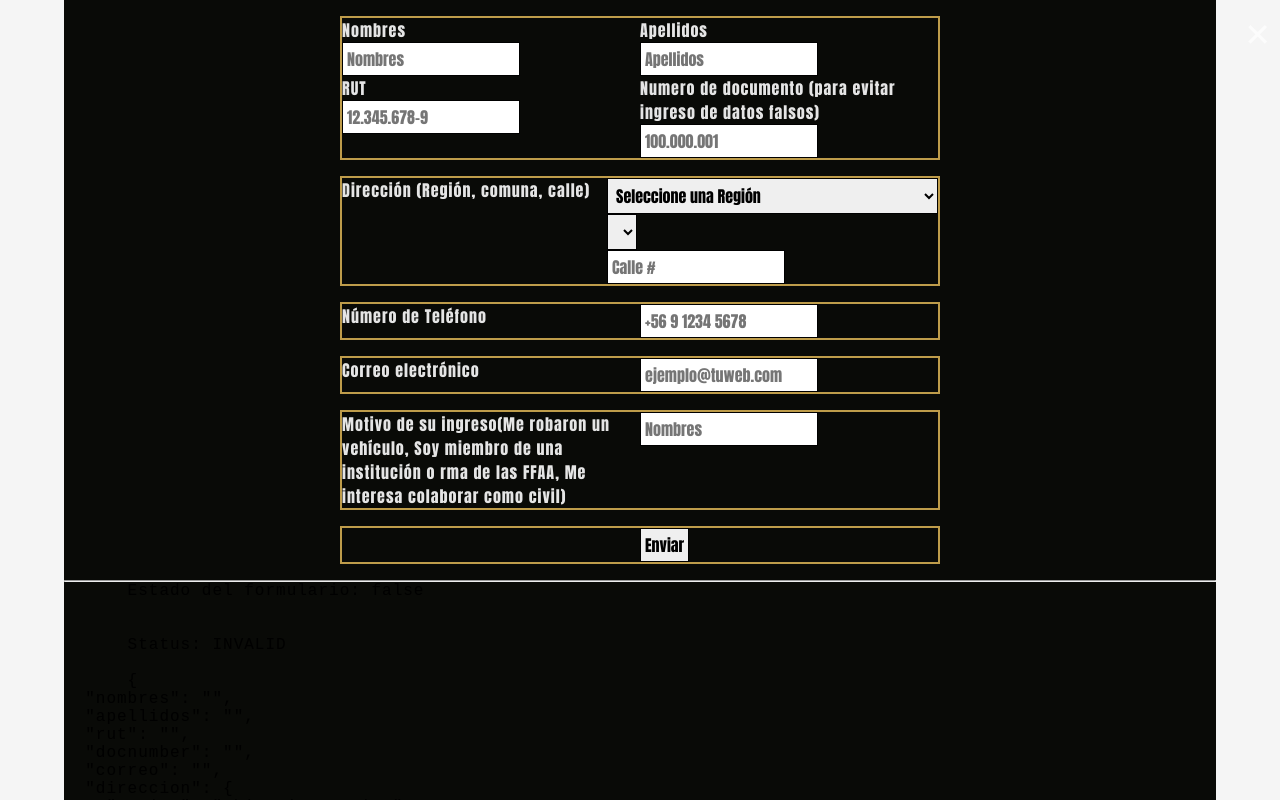
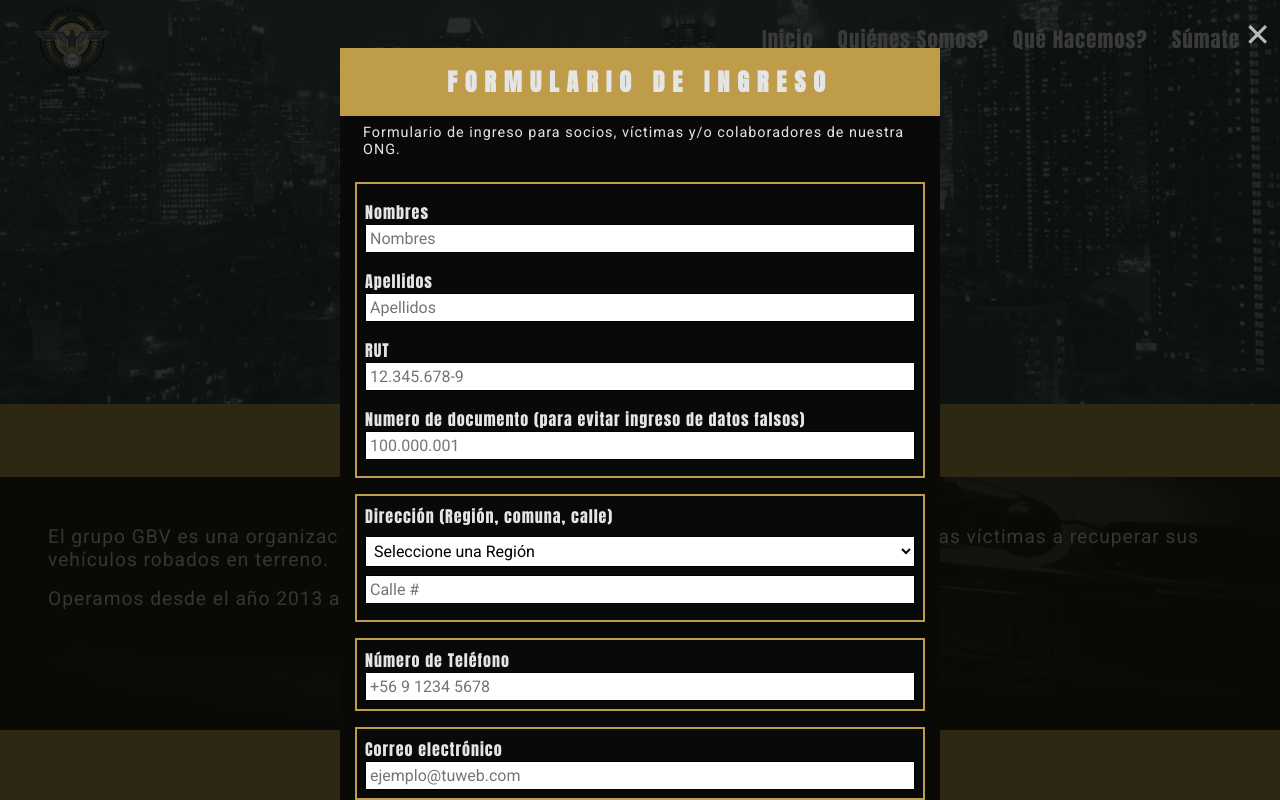
Before and after one commit to EsferaDigital/gbvong, an Angular app: page / in a window 1280 px wide. Shown: the top 800 px of the page. Built offline with nearby package versions, Linux system fonts and the light colour scheme.

Commit message:
termine estructura del formulario y sus animaciones y casi todas las validaciones

```diff
--- a/src/app/components/header/header.component.ts
+++ b/src/app/components/header/header.component.ts
@@ -9,14 +9,13 @@ export class HeaderComponent {
 
   @ViewChild('Header') Header;
 
-  anima : string = 'slide-down';
-  colorHeader : string;
+  anima = 'slide-down';
+  colorHeader: string;
 
-  // header: any = document.getElementById('Header')
 
   constructor() { }
 
-  //Muestra u oculta el panel
+  // Muestra u oculta el panel
   showPanel(boton: any, panel: any){
     boton.classList.toggle('is-active')
     panel.classList.toggle('is-active')
@@ -31,10 +30,10 @@ export class HeaderComponent {
     let st = window.pageXOffset || document.documentElement.scrollTop
 
 
-    if(st > lastScrollTop){
+    if (st > lastScrollTop){
       this.anima = 'slide-up';
       this.colorHeader = '#1F5764'
-    }else if(sctop === 0){
+    }else if (sctop === 0){
       this.anima = 'slide-down'
       this.colorHeader = 'transparent'
     }
--- a/src/app/components/modalform/modalform.component.html
+++ b/src/app/components/modalform/modalform.component.html
@@ -4,6 +4,9 @@
     <form class="Formulario"
           [formGroup]="forma"
           (ngSubmit)="guardar()">
+
+        <h3>FORMULARIO DE INGRESO</h3>
+        <p>Formulario de ingreso para socios, víctimas y/o colaboradores de nuestra ONG.</p>
 
         <div class="Formulario-item">
           <div class="Formulario-item-identidad">
@@ -49,8 +52,12 @@
             <label for="">Numero de documento (para evitar ingreso de datos falsos)</label>
             <div>
               <input type="number"
-                    placeholder="100.000.001"
-                    formControlName="docnumber">
+                     placeholder="100.000.001"
+                     formControlName="docnumber"
+                     [class.is-invalid]="docnumberNoValido">
+              <small *ngIf="docnumberNoValido" class="text-danger">
+                Ingrese un número de documento
+              </small>
             </div>
           </div>
         </div>
@@ -59,7 +66,7 @@
           <label for="">Dirección (Región, comuna, calle)</label>
           <div>
 
-            <div>
+            <div class="Formulario-item-identidad">
               <select formControlName="region"
                       [class.is-invalid]="regionNoValida"
                       [disabled]="ubicacion.length === 0"
@@ -73,7 +80,8 @@
               </small>
             </div>
 
-            <div>
+            <div class="Formulario-item-identidad slide-down"
+                 *ngIf="mostrarComuna">
               <select formControlName="comunas"
                       [class.is-invalid]="comunasNoValida">
                 <option *ngFor="let comuna of comunas">
@@ -85,7 +93,7 @@
               </small>
             </div>
 
-            <div>
+            <div class="Formulario-item-identidad">
               <input type="text"
                      placeholder="Calle #"
                      formControlName="calle"
@@ -101,7 +109,13 @@
         <div class="Formulario-item">
           <label for="">Número de Teléfono</label>
           <div>
-            <input type="number" placeholder="+56 9 1234 5678">
+            <input type="number"
+                   placeholder="+56 9 1234 5678"
+                   formControlName="telefono"
+                   [class.is-invalid]="telefonoNoValido">
+            <small *ngIf="telefonoNoValido" class="text-danger">
+              Ingrese un número de teléfono
+            </small>
           </div>
         </div>
 
@@ -121,28 +135,81 @@
         <div class="Formulario-item">
           <label for="">Motivo de su ingreso(Me robaron un vehículo, Soy miembro de una institución o rma de las FFAA, Me interesa colaborar como civil)</label>
           <div>
-            <input type="text" placeholder="Nombres">
+            <input type="radio"
+                   formControlName="motivo"
+                   value="Me robaron un vehículo"
+                   (click)="scrollToElement(formVictimas)">Me robaron un vehículo
+            <input type="radio"
+                   formControlName="motivo"
+                   value="Soy miembro de una institución o rama de las FFAA">Soy miembro de una institución o rama de las FFAA
+            <input type="radio"
+                   formControlName="motivo"
+                   value="Me interesa colaborar como civil">Me interesa colaborar como civil
+            <small *ngIf="correoNoValido" class="text-danger">
+              Seleccione un motivo de ingreso
+            </small>
           </div>
         </div>
 
-        <div class="Formulario-item">
-          <label>&nbsp;</label>
-          <div>
-            <button type="submit">Enviar</button>
+        <div #formVictimas [ngClass]="expandirForm">
+
+          <h3>SÓLO PARA VÍCTIMAS</h3>
+          <p>Sección de preguntas destinadas a ayudarnos a encontrar tu vehículo y obtener más datos sobre el operar de los delincuentes.</p>
+
+          <div class="Formulario-item">
+            <label for="">Patente del vehículo</label>
+            <div>
+              <input type="text"
+                     placeholder="ABCD12"
+                     formControlName="patente"
+                     [class.is-invalid]="patenteNoValida">
+              <small *ngIf="patenteNoValida" class="text-danger">
+                Ingrese una patente válida
+              </small>
+            </div>
           </div>
+
+          <div class="Formulario-item">
+            <label for="">Más datos que pudieras añadir (marca, color, lugar y circunstancias del robo)</label>
+            <div>
+              <textarea formControlName="moredata"></textarea>
+            </div>
+          </div>
+
+          <div class="Formulario-item">
+            <label>Si encontramos tu vehículo, ¿estarías dispuesto a hacer una donación a nuestra ONG?</label>
+            <div>
+              <input type="radio"
+                     formControlName="donacion"
+                     value="Si"
+                     (input)="showHideDonacion($event.target.value)">Si
+              <input type="radio"
+                     formControlName="donacion"
+                     value="No"
+                     (input)="showHideDonacion($event.target.value)">No
+              <input type="radio"
+                     formControlName="donacion"
+                     value="Tal vez"
+                     (input)="showHideDonacion($event.target.value)">Tal vez
+            </div>
+          </div>
+
+          <div class="Formulario-item slide-down"
+               *ngIf="expandirDonacion">
+            <label>¿Cuánto podrías donar?</label>
+            <div>
+              <input type="text"
+                     placeholder="Tu respuesta"
+                     formControlName="montodonacion">
+            </div>
+          </div>
+
+        </div>
+
+        <div>
+          <button type="submit">Enviar</button>
         </div>
 
     </form>
-
-    <hr>
-    <pre>
-      Estado del formulario: {{forma.valid}}
-      <br>
-      Status: {{forma.status}}
-    </pre>
-
-    <pre>
-      {{forma.value | json}}
-    </pre>
   </div>
 </div>
--- a/src/app/components/modalform/modalform.component.ts
+++ b/src/app/components/modalform/modalform.component.ts
@@ -12,8 +12,10 @@ export class ModalformComponent implements OnInit {
 
   forma: FormGroup
   ubicacion: any[] = []
-  // region: any
+  mostrarComuna = false
   comunas: any[]
+  expandirForm = "elemento-oculto"
+  expandirDonacion: boolean
 
   constructor(
     private fb: FormBuilder,
@@ -48,8 +50,8 @@ export class ModalformComponent implements OnInit {
     return this.forma.get('rut').invalid && this.forma.get('rut').touched
   }
 
-  get correoNoValido(){
-    return this.forma.get('correo').invalid && this.forma.get('correo').touched
+  get docnumberNoValido(){
+    return this.forma.get('docnumber').invalid && this.forma.get('docnumber').touched
   }
 
   get regionNoValida(){
@@ -64,6 +66,18 @@ export class ModalformComponent implements OnInit {
     return this.forma.get('direccion.calle').invalid && this.forma.get('direccion.calle').touched
   }
 
+  get telefonoNoValido(){
+    return this.forma.get('telefono').invalid && this.forma.get('telefono').touched
+  }
+
+  get correoNoValido(){
+    return this.forma.get('correo').invalid && this.forma.get('correo').touched
+  }
+
+  get patenteNoValida(){
+    return this.forma.get('patente').invalid && this.forma.get('patente').touched
+  }
+
   // Funcion que crea el formulario y recibe validadores
   crearFormulario(){
     this.forma = this.fb.group({
@@ -76,16 +90,28 @@ export class ModalformComponent implements OnInit {
       rut: ['', [
         Validators.required
       ]],
-      docnumber: [''],
+      docnumber: ['', [
+                   Validators.required
+                  ]],
+      direccion: this.fb.group({
+        region: ['', Validators.required],
+        comunas: ['', Validators.required],
+        calle: ['', Validators.required]
+      }),
+      telefono: ['', [
+                  Validators.required
+                ]],
       correo: ['', [
                 Validators.required,
                 Validators.pattern('[a-z0-9._%+-]+@[a-z0-9.-]+\.[a-z]{2,3}$')
               ]],
-      direccion: this.fb.group({
-        region: ['ubicacion.region', Validators.required],
-        comunas: ['', Validators.required],
-        calle: ['', Validators.required]
-      })
+      motivo: ['Me interesa colaborar como civil', [
+                Validators.required
+              ]],
+      patente: [''],
+      moredata: [''],
+      donacion: ['No'],
+      montodonacion: [''],
     })
   }
 
@@ -95,6 +121,33 @@ export class ModalformComponent implements OnInit {
     // unshift es una funcion nativa que añade un valor al principio de un array
     this.comunas.unshift('Seleccione una comuna')
     console.log(this.comunas)
+    this.mostrarComuna = true;
+  }
+
+  showHideDonacion(v){
+    switch (v){
+      case 'Si':
+        this.expandirDonacion = true
+        break
+      case 'No':
+        this.expandirDonacion = false
+        break
+      case 'Tal vez':
+        this.expandirDonacion = true
+        break
+      default:
+        this.expandirDonacion = false
+    }
+  }
+
+  scrollToElement(elemento: HTMLElement){
+    this.expandirForm = 'elemento-visible'
+
+    setTimeout( () => {
+      elemento.scrollIntoView({behavior: 'smooth'})
+    }, 500);
+
+    // elemento.scrollIntoView({behavior: 'smooth'})
   }
 
   // Evento que guarda la info en base de datos
--- a/src/scss/animaciones/_slide.scss
+++ b/src/scss/animaciones/_slide.scss
@@ -68,5 +68,5 @@
 .slideright, .slide-right{@include slideRight(1s);}
 .slidetop, .slide-top{@include slideTop(1s);}
 .slidebottom, .slide-bottom{@include slideBottom(1s);}
-.slidedown, .slide-down{@include slideDown(1s,1000px);}
+.slidedown, .slide-down{@include slideDown(3s,1000px);}
 .slideup, .slide-up{@include slideUp(1s, 1000px);}
--- a/src/scss/config/reset.scss
+++ b/src/scss/config/reset.scss
@@ -78,6 +78,29 @@ button, input, optgroup, option, select, textarea{
 
 button, input[type="button"], input[type="submit"], input[type="reset"], input[type="checkbox"], input[type="radio"], label, select{cursor: pointer;}
 
+// Comentar esta linea cuando desee que un campo se pueda acrecetar con las flechas por default
+
+// Chrome
+input[type="number"]::-webkit-outer-spin-button,
+input[type="number"]::-webkit-inner-spin-button {
+-webkit-appearance: none;
+margin: 0;
+}
+//Firefox:
+input[type="number"] {
+-moz-appearance: textfield;
+}
+input[type="number"]:hover,
+input[type="number"]:focus {
+-moz-appearance: number-input;
+}
+//Other
+input[type=number]::-webkit-inner-spin-button,
+input[type=number]::-webkit-outer-spin-button {
+-webkit-appearance: none;
+margin: 0;
+}
+
 /* Para elementos deshabilitados */
 
 *[disabled]{
--- a/src/scss/elementos/formularios.scss
+++ b/src/scss/elementos/formularios.scss
@@ -3,10 +3,38 @@
   margin: auto;
   max-width: 600px;
   color: color(bg);
+  background-color: color(primary);
+  & h3{
+    text-align: center;
+    color: color(bg);
+    background-color: color(secondary);
+    padding: 1rem;
+    letter-spacing: 8px;
+  }
+  & p{
+    font-family: $fuente-secundaria;
+    padding: .5rem;
+    font-size: var(--font-size-small-text);
+    width: 95%;
+    margin: auto;
+  }
+  & label, select, option{
+    width: 100%;
+  }
+  & input, select, option{
+    width: 100%;
+    font-family: $fuente-secundaria;
+    background-color: color(bg-item);
+  }
   &-item{
+    width: 95%;
     display: grid;
-    grid-template-columns: 1fr 1fr;
+    grid-template-columns: 1fr;
     border: 2px solid color(secondary);
-    margin: 1rem 0;
+    margin: 1rem auto;
+    padding: .5rem;
+    &-identidad{
+      margin: .5rem 0;
+    }
   }
 }
--- a/src/scss/elementos/modal.scss
+++ b/src/scss/elementos/modal.scss
@@ -4,9 +4,9 @@
   top: 0;
   z-index: capa(capa10);
   width: 100%;
-  height: 100vh;
-  // background-color: $fondo-transparente;
-  background-color: whitesmoke;
+  min-height: 100vh;
+  height: 100%;
+  background-color: $fondo-transparente;
   &:before{
     content: "\02715";
     // font-family: FontAwsome;
@@ -101,9 +101,12 @@
 }
 
 .Modal-content{
-  width: 90%;
-  margin: auto;
-  background-color: color(primary);
+  -webkit-overflow-scrolling: touch;
+  width: 92%;
+  height: 100%;
+  padding: 0;
+  margin: 3rem auto 0;
+  overflow-y: auto;
 }
 
 #closeModal{
```
Also changed, not shown: src/app/components/modalform/modalform.component.scss (+8 -0 lines).
